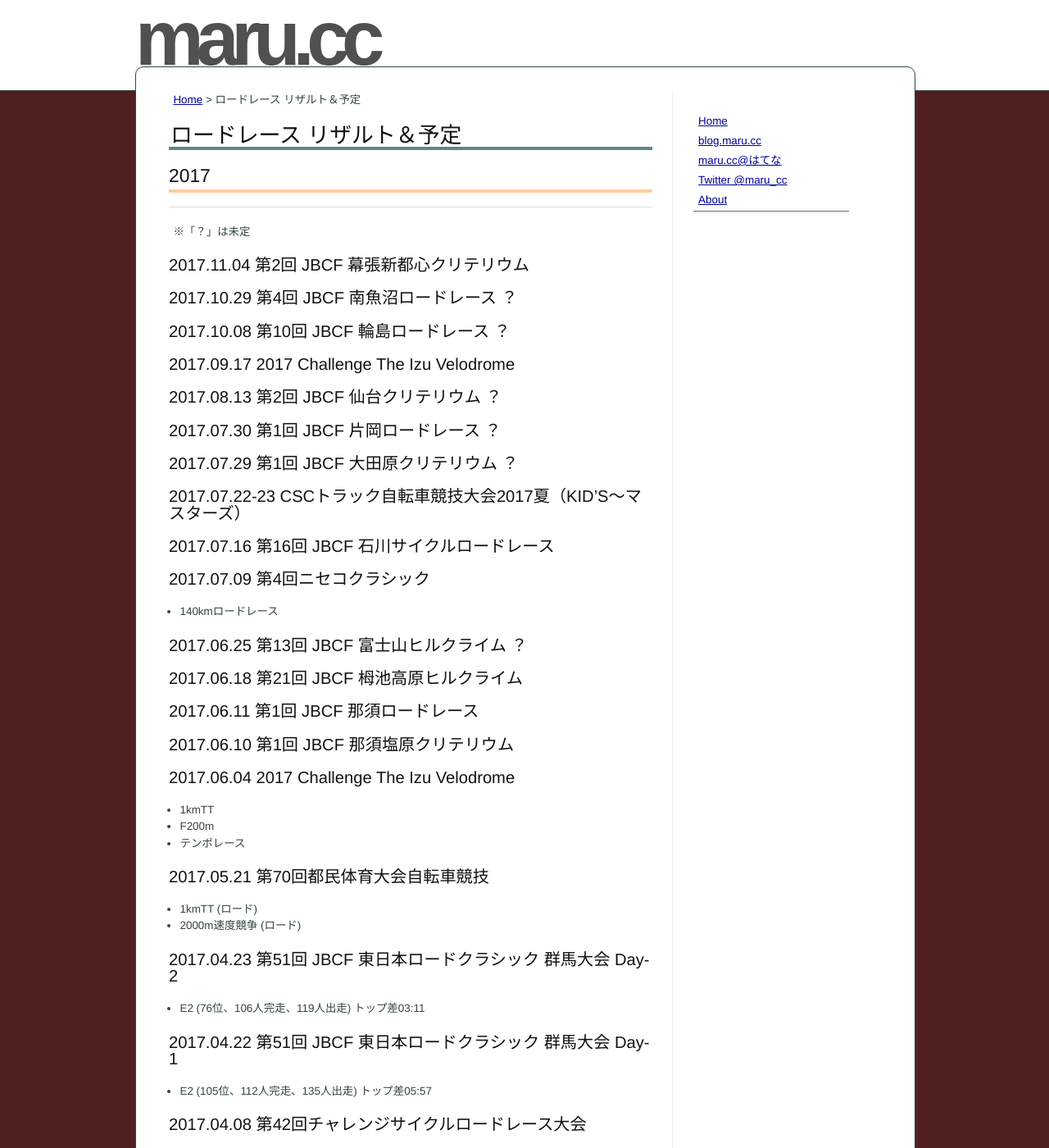
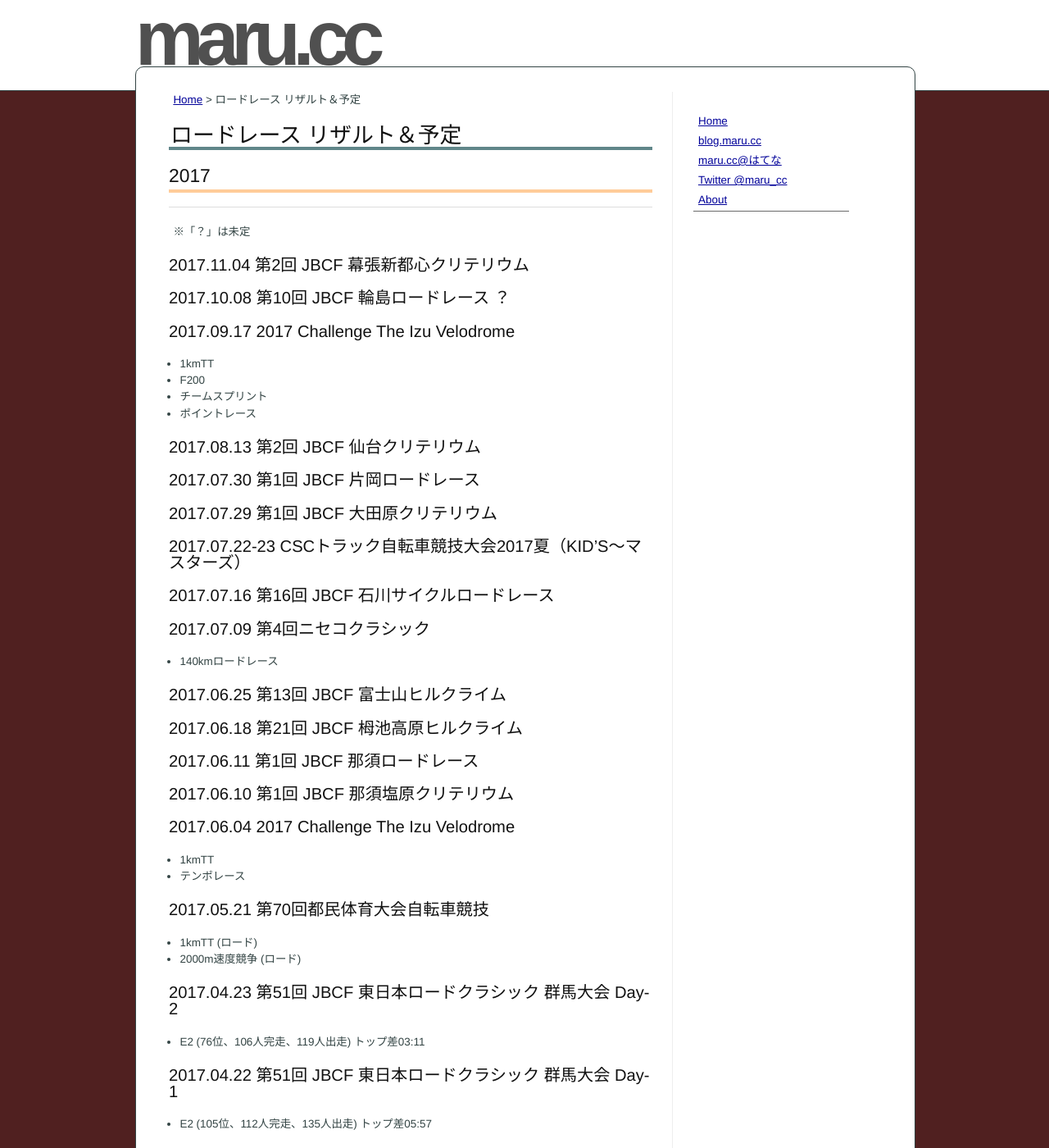
Before and after one commit to marucc/marucc.github.io, a Jekyll site: the page built from sports/results_bike.md, in a window 1280 px wide and 1400 px high. Shown: the whole window at 82% size. Built offline with Jekyll 4.4.1, drawn with Linux system fonts in a browser that asks for light colours.

Commit message:
Published with https://stackedit.io/

```diff
--- a/sports/results_bike.md
+++ b/sports/results_bike.md
@@ -18,17 +18,19 @@ markdown: kramdown
 
 ### 2017.11.04 第2回 JBCF 幕張新都心クリテリウム
 
-### 2017.10.29 第4回 JBCF 南魚沼ロードレース ？
-
 ### 2017.10.08 第10回 JBCF 輪島ロードレース ？
 
 ### 2017.09.17 2017 Challenge The Izu Velodrome
+* 1kmTT
+* F200
+* チームスプリント
+* ポイントレース
 
-### 2017.08.13 第2回 JBCF 仙台クリテリウム ？
+### 2017.08.13 第2回 JBCF 仙台クリテリウム
 
-### 2017.07.30 第1回 JBCF 片岡ロードレース ？
+### 2017.07.30 第1回 JBCF 片岡ロードレース
 
-### 2017.07.29 第1回 JBCF 大田原クリテリウム ？
+### 2017.07.29 第1回 JBCF 大田原クリテリウム
 
 ### 2017.07.22-23 CSCトラック自転車競技大会2017夏（KID’S～マスターズ）
 
@@ -37,7 +39,7 @@ markdown: kramdown
 ### 2017.07.09 第4回ニセコクラシック
 * 140kmロードレース
 
-### 2017.06.25 第13回 JBCF 富士山ヒルクライム ？
+### 2017.06.25 第13回 JBCF 富士山ヒルクライム
 
 ### 2017.06.18 第21回 JBCF 栂池高原ヒルクライム
 
@@ -47,7 +49,6 @@ markdown: kramdown
 
 ### 2017.06.04 2017 Challenge The Izu Velodrome
 * 1kmTT
-* F200m
 * テンポレース
 
 ### 2017.05.21 第70回都民体育大会自転車競技
```
